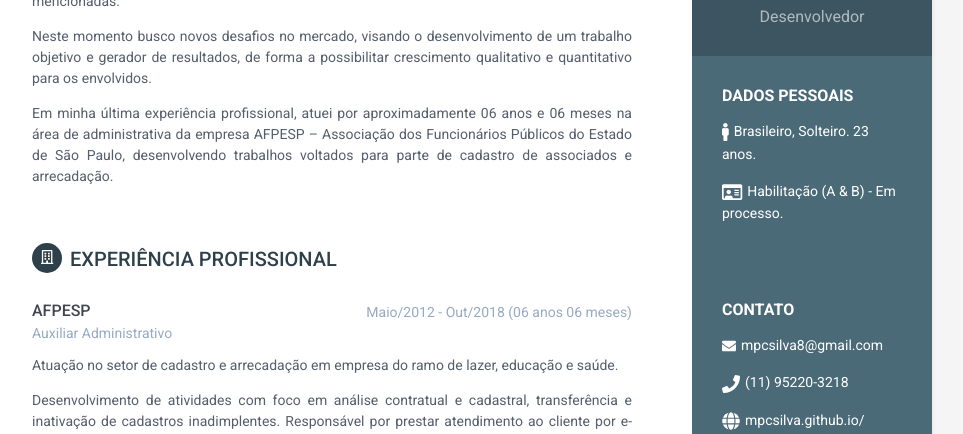
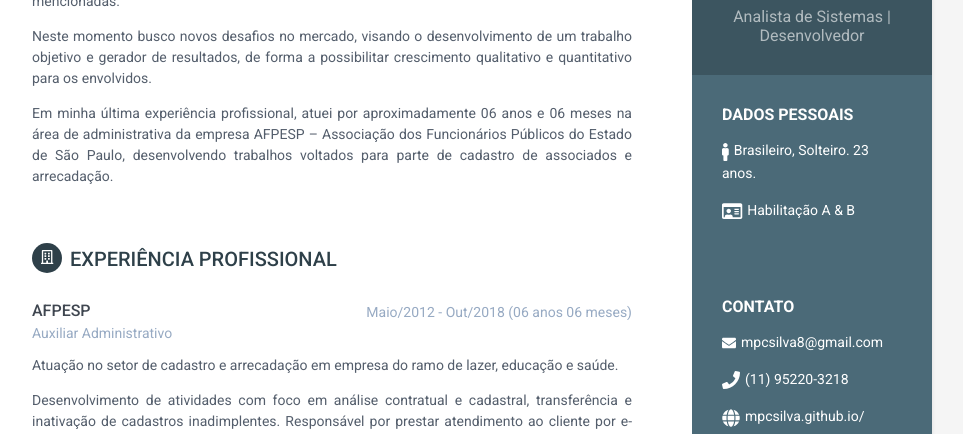
Before and after one commit to mpcsilva/mpcsilva.github.io, a plain HTML site: page index.html in a window 1280 px wide. Shown: the part 349-783 px from the top of the page, without its empty margins (188-1151 px from the left). Drawn offline with Linux system fonts and the light colour scheme.

Commit message:
Atualização

```diff
--- a/index.html
+++ b/index.html
@@ -31,14 +31,14 @@
             <div class="profile-container">
                 <img class="profile" src="assets/images/profile.png" alt="" />
                 <h1 class="name">Marcos Paulo</h1>
-                <h3 class="tagline">Desenvolvedor</h3>
+                <h3 class="tagline">Analista de Sistemas | Desenvolvedor</h3>
             </div><!--//profile-container-->
 
             <div class="contact-container container-block">
                 <ul class="list-unstyled contact-list">
                     <h2 class="container-block-title">Dados pessoais</h2>
                     <li class="address"><i class="fas fa-male"></i><a target="_blank">Brasileiro, Solteiro. 23 anos.<a /></li>
-                    <li class="address"><i class="far fa-id-card"></i><a target="_blank">Habilitação (A &amp; B) - Em processo.<a /></li>
+                    <li class="address"><i class="far fa-id-card"></i><a target="_blank">Habilitação A &amp; B<a /></li>
                 </ul>
             </div>
 
```
